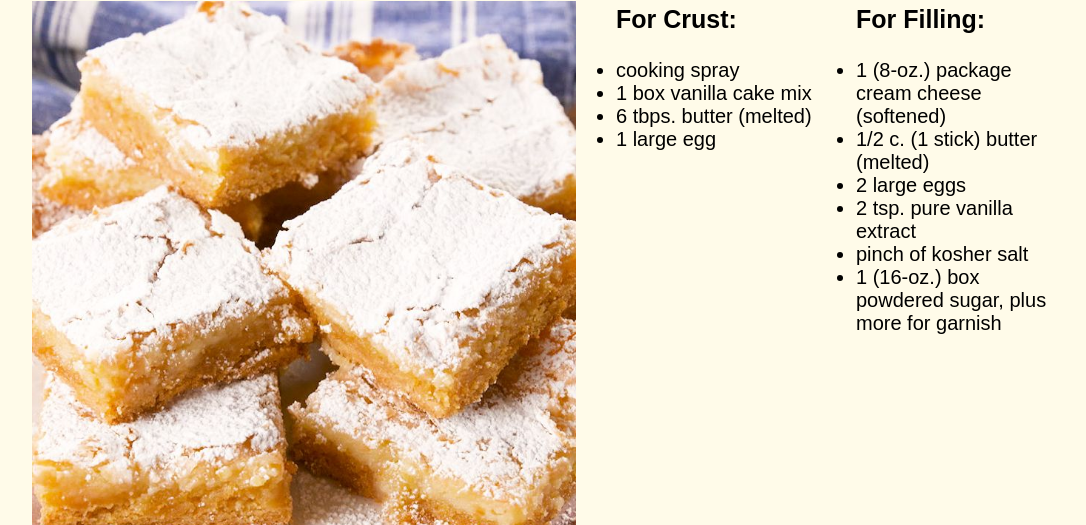
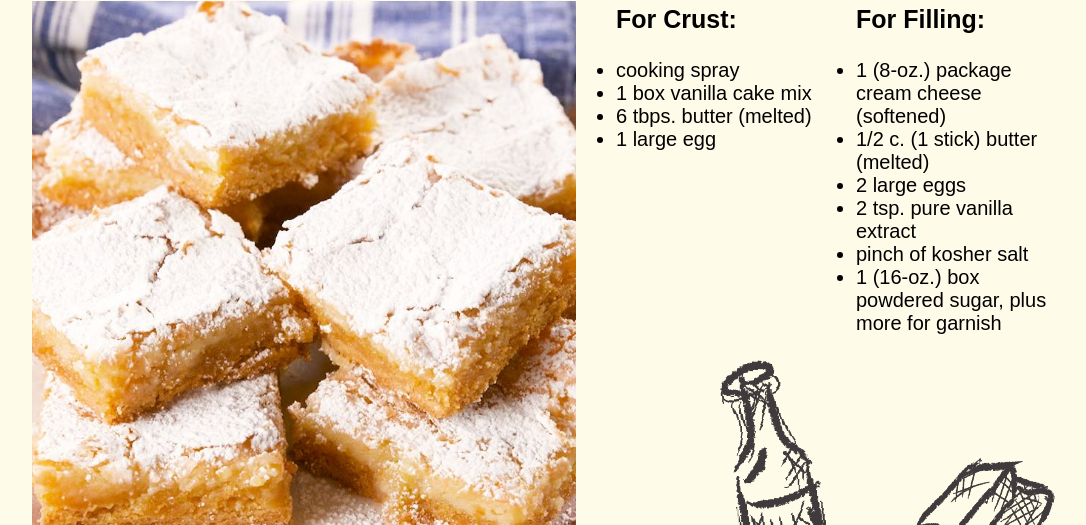
Before and after one commit to brennaejones/iffall2021, a plain HTML site: page recipe/complete/index.html in a window 1280 px wide. Shown: the part 275-800 px from the top of the page, without its empty margins (96-1182 px from the left). Drawn offline with Linux system fonts and the light colour scheme; a web font is replaced by a local one.

Commit message:
Add files via upload

```diff
--- a/recipe/complete/css/styles.css
+++ b/recipe/complete/css/styles.css
@@ -73,11 +73,6 @@ h3 {
     }
 }
 
-#left-images {
-    width: 735px;
-}
-
-
 #drawings {
     float: right;
     margin-left: 40px;
--- a/recipe/complete/index.html
+++ b/recipe/complete/index.html
@@ -41,11 +41,11 @@
                         </ul>
                     </div>
                 </div>
+                <img id="drawings" src="drawings.png">
             </section>
         </Section>
 
         <section>
-            <img id="drawings" src="drawings.png">
             <h2>Directions</h2>
             <p class="directions">1. Preheat oven to 350° and grease a 9"-x-13" baking pan with cooking spray. In a large bowl, combine cake mix, melted butter, and egg. Press into prepared pan.</p>
             <p class="directions">2. In another large bowl using a hand mixer, beat together cream cheese, melted butter, eggs, vanilla, and a pinch of salt. Add powdered sugar and beat until smooth. Pour over crust and bake until golden and puffed, 40 minutes. Center should still be gooey. Let cool.</p>
```
